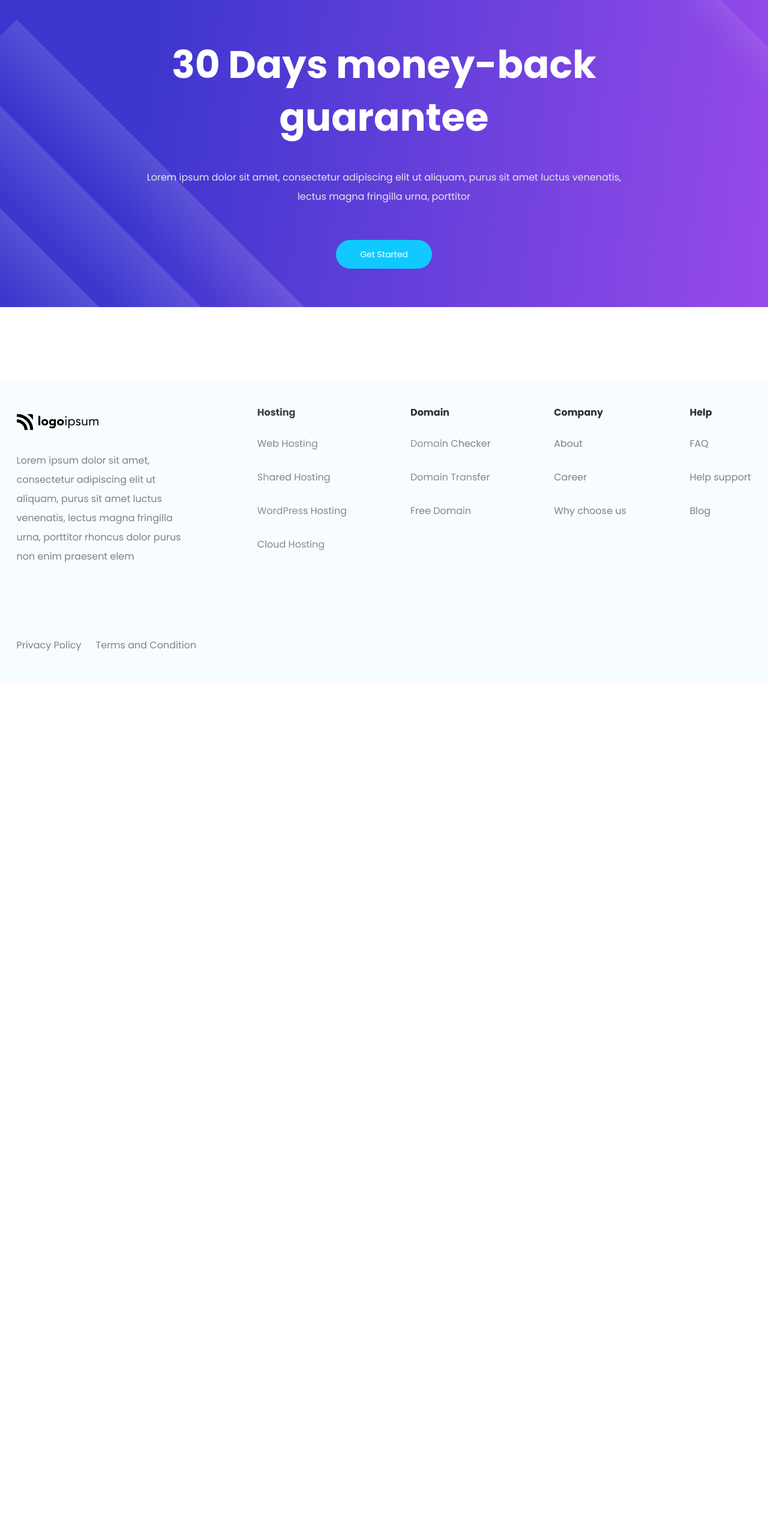
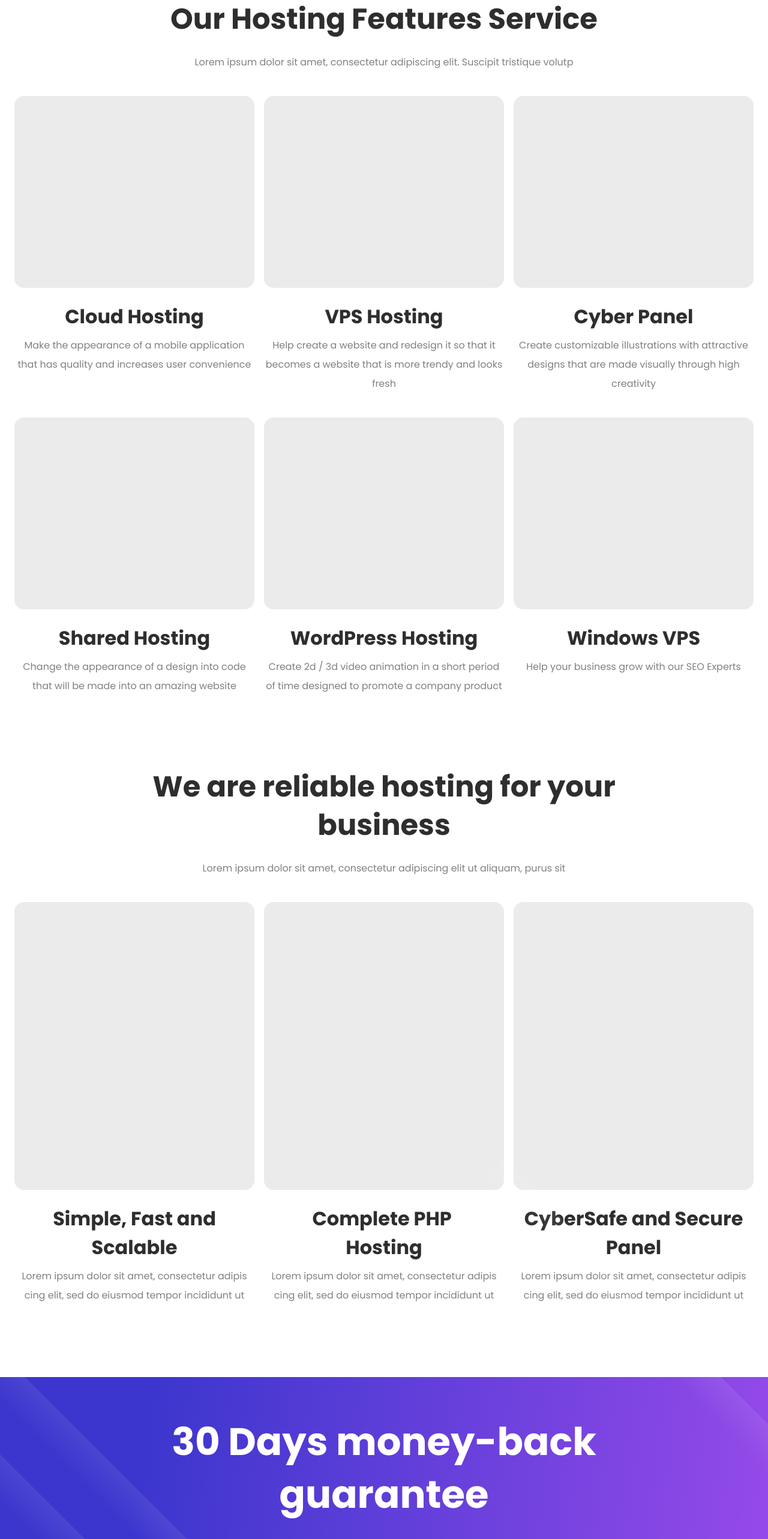
Before and after one commit to rogg62/Host, a React (Create React App) app: page / in a window 1280 px wide. Shown: the top 2566 px of the page at 60% size. Before the commit the page ends 1271 px from the top, so only its background shows below. Built offline with nearby package versions, Linux system fonts and the light colour scheme.

Commit message:
Adicionando o conteudo

```diff
--- a/src/App.css
+++ b/src/App.css
@@ -1,6 +1,6 @@
 .App {
   width: 100%;
-  height: auto;
+  height: 100%;
   display: flex;
   flex-direction: column;
   align-items: center;
--- a/src/App.js
+++ b/src/App.js
@@ -1,11 +1,15 @@
 import "./App.css";
 //import Components
+import CardsComponent from "./components/Cards/CardsComponent";
+import Business from "./components/CardsBusiness/Business";
 import Cta from "./components/CTA/Cta";
 import Footer from "./components/Footer/Footer";
 
 function App() {
   return (
     <div className="App">
+      <CardsComponent />
+      <Business />
       <Cta />
       <Footer />
     </div>
--- a/src/components/CTA/cta.css
+++ b/src/components/CTA/cta.css
@@ -13,12 +13,11 @@
   position: absolute;
   width: 1456px;
   height: 296px;
-  bottom: 0;
-  left: -290px;
+  left: -962px;
   background: linear-gradient(
     180deg,
     #ffffff -227.87%,
-    rgba(255, 255, 255, 0) 35.28%
+    rgba(255, 255, 255, 0) 19.28%
   );
   transform: rotate(45deg);
 }
@@ -27,12 +26,11 @@
   position: absolute;
   width: 1456px;
   height: 296px;
-  left: -462px;
-  bottom: 0;
+  left: -810px;
   background: linear-gradient(
     180deg,
     #ffffff -227.87%,
-    rgba(255, 255, 255, 0) 35.28%
+    rgba(255, 255, 255, 0) 19.28%
   );
   transform: rotate(45deg);
 }
@@ -41,12 +39,11 @@
   position: absolute;
   width: 1456px;
   height: 296px;
-  left: -632px;
-  bottom: 0;
+  left: -640px;
   background: linear-gradient(
     180deg,
     #ffffff -227.87%,
-    rgba(255, 255, 255, 0) 35.28%
+    rgba(255, 255, 255, 0) 19.28%
   );
   transform: rotate(45deg);
 }
@@ -110,9 +107,3 @@
   line-height: 24px;
   color: #ffffff;
 }
-
-#Container-cta button:hover {
-  background: #01c4ff;
-  transition: 0.1s ease;
-  color: whitesmoke;
-}
--- /dev/null
+++ b/src/components/Cards/Card.js
@@ -0,0 +1,18 @@
+import React from "react";
+import "./Cards.css";
+
+const Cards = ({paragraf, title}) => {
+  return (
+    <div id="Card">
+      <div id="CardImage"></div>
+      <div id="CardInfo">
+        <h1>{title}</h1>
+        <p>
+          {paragraf}
+        </p>
+      </div>
+    </div>
+  );
+};
+
+export default Cards;
--- /dev/null
+++ b/src/components/Cards/Cards.css
@@ -0,0 +1,105 @@
+#CardsComponent {
+  width: 1232px;
+  height: 1160px;
+  display: flex;
+  flex-direction: column;
+  align-items: center;
+  justify-content: center;
+  gap: 40px;
+}
+
+#title {
+  width: 816px;
+  height: auto;
+  display: flex;
+  flex-direction: column;
+  align-items: center;
+  justify-content: center;
+  gap: 24px;
+}
+
+#title h1 {
+  font-family: "Poppins";
+  font-style: normal;
+  font-weight: 700;
+  font-size: 48px;
+  line-height: 64px;
+  text-align: center;
+  font-feature-settings: "pnum" on, "lnum" on;
+  color: #2e2e2e;
+  margin: 0;
+}
+
+#title p {
+  font-family: "Poppins";
+  font-style: normal;
+  font-weight: 400;
+  font-size: 16px;
+  line-height: 32px;
+  text-align: center;
+  color: #808080;
+  margin: 0;
+}
+
+#containerCards {
+  width: 100%;
+  height: auto;
+  display: flex;
+  flex-wrap: wrap;
+  justify-content: space-between;
+  row-gap: 72px;
+}
+
+/*Parte do Card*/
+
+#Card {
+  width: 400px;
+  height: 464px;
+  border-radius: 16px;
+}
+
+#CardImage {
+  width: 100%;
+  height: 320px;
+  background: #ebebeb;
+  border-radius: 16px;
+}
+
+#CardImage:hover {
+  transition: ease-in-out 0.3s;
+  box-shadow: 2px 2px 4px rgba(0, 0, 0, 0.2);
+}
+
+#CardInfo {
+  width: 100%;
+  height: auto;
+  display: flex;
+  flex-direction: column;
+  align-items: center;
+  justify-content: center;
+  gap: 8px;
+  margin-top: 24px;
+}
+
+#CardInfo h1 {
+  font-family: "Poppins";
+  font-style: normal;
+  font-weight: 700;
+  font-size: 32px;
+  line-height: 48px;
+  text-align: center;
+  font-feature-settings: "pnum" on, "lnum" on;
+  color: #2e2e2e;
+  margin: 0;
+}
+
+#CardInfo p {
+  font-family: "Poppins";
+  font-style: normal;
+  font-weight: 400;
+  font-size: 16px;
+  line-height: 32px;
+  text-align: center;
+  color: #808080;
+  margin: 0;
+}
--- /dev/null
+++ b/src/components/Cards/Cards.js
@@ -0,0 +1,58 @@
+import React from "react";
+import Card from "./Card";
+
+const Cards1 = () => {
+  return (
+    <Card
+      paragraf="Make the appearance of a mobile application that has quality and increases user convenience"
+      title="Cloud Hosting"
+    />
+  );
+};
+
+const Cards2 = () => {
+  return (
+    <Card
+      paragraf="Help create a website and redesign it so that it becomes a website that is more trendy and looks fresh"
+      title="VPS Hosting"
+    />
+  );
+};
+
+const Cards3 = () => {
+  return (
+    <Card
+      paragraf="Create customizable illustrations with attractive designs that are made visually through high creativity"
+      title="Cyber Panel"
+    />
+  );
+};
+
+const Cards4 = () => {
+  return (
+    <Card
+      title="Shared Hosting"
+      paragraf="Change the appearance of a design into code that will be made into an amazing website"
+    />
+  );
+};
+
+const Cards5 = () => {
+  return (
+    <Card
+      title="WordPress Hosting"
+      paragraf="Create 2d / 3d video animation in a short period of time designed to promote a company product"
+    />
+  );
+};
+
+const Cards6 = () => {
+  return (
+    <Card
+      title="Windows VPS"
+      paragraf="Help your business grow with our SEO Experts"
+    />
+  );
+};
+
+export { Cards1, Cards2, Cards3, Cards4, Cards5, Cards6 };
--- /dev/null
+++ b/src/components/Cards/CardsComponent.js
@@ -0,0 +1,29 @@
+import React from "react";
+import "./Cards.css";
+import { Cards1, Cards2, Cards3, Cards4, Cards5, Cards6 } from "./Cards";
+
+const CardsComponent = () => {
+  return (
+    <section id="CardsComponent">
+      <div id="title">
+        <h1>Our Hosting Features Service</h1>
+        <p>
+          Lorem ipsum dolor sit amet, consectetur adipiscing elit. Suscipit
+          tristique volutp
+        </p>
+      </div>
+
+      <div id="containerCards">
+        <Cards1 />
+        <Cards2 />
+        <Cards3 />
+        <Cards4 />
+        <Cards5 />
+        <Cards6 />
+
+      </div>
+    </section>
+  );
+};
+
+export default CardsComponent;
--- /dev/null
+++ b/src/components/CardsBusiness/Business.css
@@ -0,0 +1,50 @@
+#business {
+  width: 1232px;
+  height: 896px;
+  display: flex;
+  flex-direction: column;
+  align-items: center;
+  justify-content: center;
+}
+
+#businessTitle {
+  width: 815px;
+  height: auto;
+  display: flex;
+  flex-direction: column;
+  align-items: center;
+  gap: 24px;
+}
+
+#businessTitle h1 {
+  font-family: "Poppins";
+  font-style: normal;
+  font-weight: 700;
+  font-size: 48px;
+  line-height: 64px;
+  text-align: center;
+  font-feature-settings: "pnum" on, "lnum" on;
+  color: #2e2e2e;
+  margin: 0;
+}
+
+#businessTitle p {
+  font-family: "Poppins";
+  font-style: normal;
+  font-weight: 400;
+  font-size: 16px;
+  line-height: 32px;
+  text-align: center;
+  color: #808080;
+  margin: 0;
+}
+
+#CardsBusiness{
+    width: 100%;
+    margin-top: 40px;
+    height: auto;
+    display: flex;
+    flex-direction: row;
+    align-items: center;
+    justify-content: space-between;
+}
--- /dev/null
+++ b/src/components/CardsBusiness/Business.js
@@ -0,0 +1,25 @@
+import React from "react";
+import "./Business.css";
+import {BCardsItens1, BCardsItens2, BCardsItens3} from "./Cards/BCardsItens"
+
+const Business = () => {
+  return (
+    <section id="business">
+      <div id="businessTitle">
+        <h1>We are reliable hosting for your business</h1>
+        <p>
+          Lorem ipsum dolor sit amet, consectetur adipiscing elit ut aliquam,
+          purus sit
+        </p>
+      </div>
+      <div id="CardsBusiness">
+    <BCardsItens1 />
+    <BCardsItens2 />
+    <BCardsItens3 />
+
+      </div>
+    </section>
+  );
+};
+
+export default Business;
--- /dev/null
+++ b/src/components/CardsBusiness/Cards/BCards.js
@@ -0,0 +1,16 @@
+import React from 'react'
+import "./style.css"
+
+const BCards = ({titleB, paragrafB}) => {
+  return (
+    <div id='bCard'>
+        <div id='bCardImage'></div>
+        <div id='bCardTitle'>
+            <h1>{titleB}</h1>
+            <p>{paragrafB}</p>
+        </div>
+    </div>
+  )
+}
+
+export default BCards
--- /dev/null
+++ b/src/components/CardsBusiness/Cards/BCardsItens.js
@@ -0,0 +1,31 @@
+import React from "react";
+import BCards from "./BCards";
+
+const BCardsItens1 = ({ titleB, paragrafB }) => {
+  return (
+    <BCards
+      titleB="Simple, Fast and Scalable"
+      paragrafB="Lorem ipsum dolor sit amet, consectetur adipis cing elit, sed do eiusmod tempor incididunt ut"
+    />
+  );
+};
+
+const BCardsItens2 = ({ titleB, paragrafB }) => {
+  return (
+    <BCards
+      titleB="ㅤComplete PHP ㅤ Hosting"
+      paragrafB="Lorem ipsum dolor sit amet, consectetur adipis cing elit, sed do eiusmod tempor incididunt ut"
+    />
+  );
+};
+
+const BCardsItens3 = ({ titleB, paragrafB }) => {
+  return (
+    <BCards
+      titleB="CyberSafe and Secure Panel"
+      paragrafB="Lorem ipsum dolor sit amet, consectetur adipis cing elit, sed do eiusmod tempor incididunt ut"
+    />
+  );
+};
+
+export { BCardsItens1, BCardsItens2, BCardsItens3 };
--- /dev/null
+++ b/src/components/CardsBusiness/Cards/style.css
@@ -0,0 +1,55 @@
+#bCard {
+  width: 400px;
+  height: 672px;
+  border-radius: 16px;
+  display: flex;
+  flex-direction: column;
+  align-items: center;
+  gap: 24px;
+}
+
+#bCardImage {
+  width: 400px;
+  height: 480px;
+  background: #ebebeb;
+  border-radius: 16px;
+}
+
+#bCardImage:hover {
+  transition: ease-in-out 0.3s;
+  box-shadow: 2px 2px 4px rgba(0, 0, 0, 0.2);
+}
+
+#bCardTitle {
+  width: 100%;
+  height: auto;
+  display: flex;
+  flex-direction: column;
+  align-items: center;
+  justify-content: center;
+  gap: 8px;
+}
+
+#bCardTitle h1 {
+  font-family: "Poppins";
+  font-style: normal;
+  font-weight: 700;
+  font-size: 32px;
+  line-height: 48px;
+  text-align: center;
+  font-feature-settings: "pnum" on, "lnum" on;
+  color: #2e2e2e;
+  margin: 0;
+  height: 96px;
+}
+
+#bCardTitle p {
+  font-family: "Poppins";
+  font-style: normal;
+  font-weight: 400;
+  font-size: 16px;
+  line-height: 32px;
+  text-align: center;
+  color: #808080;
+  margin: 0;
+}
```
